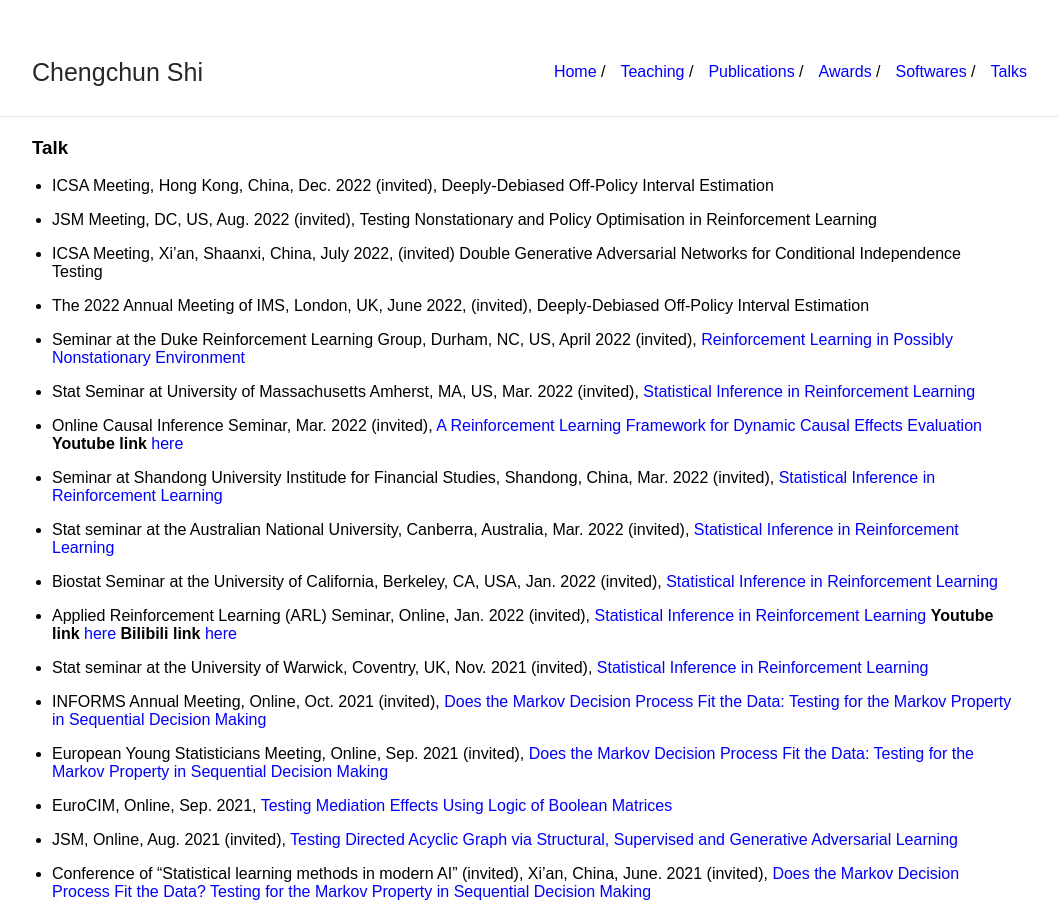
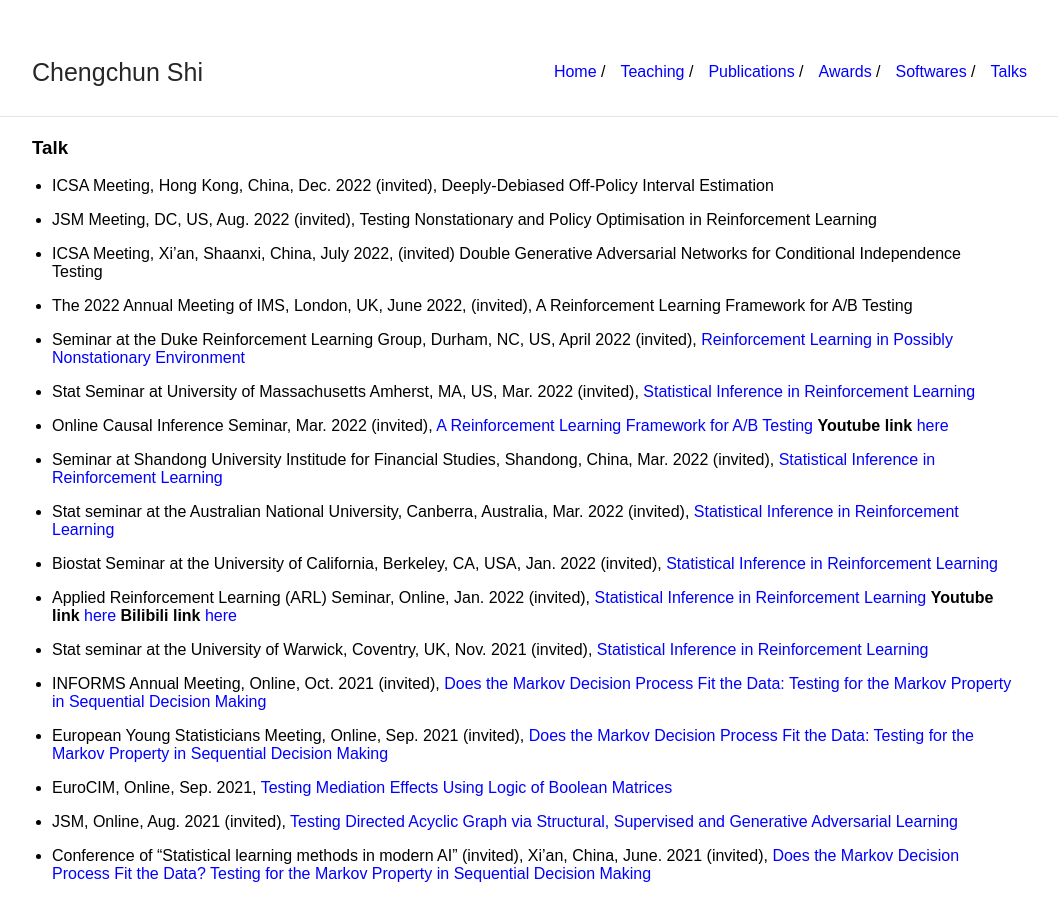
Before and after one commit to callmespring/callmespring.github.io, a Jekyll site: the page built from talk.md, in a window 1280 px wide and 900 px high. Shown: the whole window, without its empty margins (108-1166 px from the left). Built offline with Jekyll 4.4.1, drawn with Linux system fonts in a browser that asks for light colours.

Commit message:
Update talk.md

```diff
--- a/talk.md
+++ b/talk.md
@@ -11,13 +11,13 @@ title: Talk
 
 * ICSA Meeting, Xi'an, Shaanxi, China, July 2022, (invited) Double Generative Adversarial Networks for Conditional Independence Testing
 
-* The 2022 Annual Meeting of IMS, London, UK, June 2022, (invited), Deeply-Debiased Off-Policy Interval Estimation
+* The 2022 Annual Meeting of IMS, London, UK, June 2022, (invited), A Reinforcement Learning Framework for A/B Testing
 
 * Seminar at the Duke Reinforcement Learning Group, Durham, NC, US, April 2022 (invited), [Reinforcement Learning in Possibly Nonstationary Environment](./slides/CUMSUM-RL.pdf)
 
 * Stat Seminar at University of Massachusetts Amherst, MA, US, Mar. 2022 (invited), [Statistical Inference in Reinforcement Learning](./slides/StatRL.pdf)
 
-* Online Causal Inference Seminar, Mar. 2022 (invited), [A Reinforcement Learning Framework for Dynamic Causal Effects Evaluation](./slides/CausalRL.pdf) **Youtube link** [here](https://www.youtube.com/watch?v=Zor1CmRyycw)
+* Online Causal Inference Seminar, Mar. 2022 (invited), [A Reinforcement Learning Framework for A/B Testing](./slides/CausalRL.pdf) **Youtube link** [here](https://www.youtube.com/watch?v=Zor1CmRyycw)
 
 * Seminar at Shandong University Institude for Financial Studies, Shandong, China, Mar. 2022 (invited), [Statistical Inference in Reinforcement Learning](./slides/StatRL.pdf)
 
```
